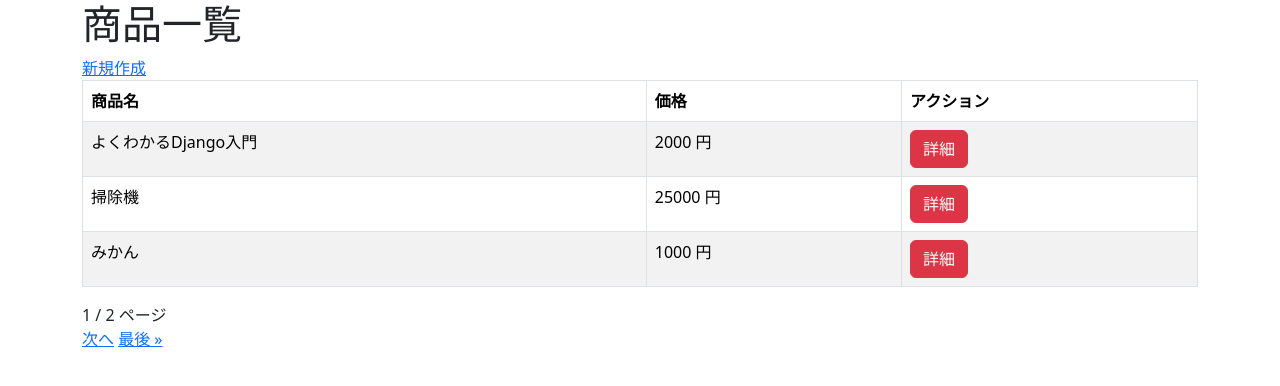
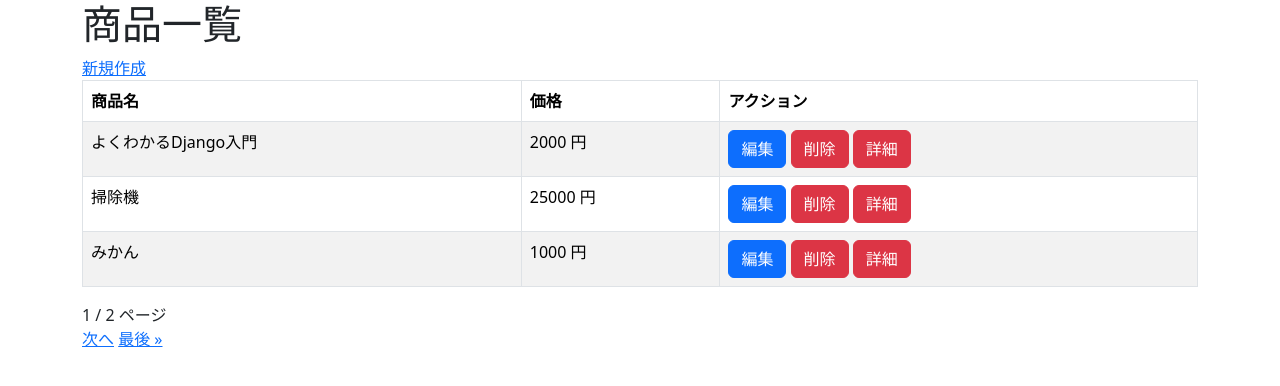
Before and after one commit to shintaro3104/django-basic-kadai, a Django app: page /crud/ in a window 1280 px wide. Shown: the top 386 px of the page. Run offline with Django 5.2, Linux system fonts and the light colour scheme; data comes from the database, SQL or seed files in the repository; both versions use the stored data as it was after the commit.

Commit message:
Add files via upload

```diff
--- a/kadai_010/crud/templates/crud/product_list.html
+++ b/kadai_010/crud/templates/crud/product_list.html
@@ -17,7 +17,9 @@
          <td>{{ product.name }}</td>
          <td>{{ product.price }} 円</td>
          <td>
-                   <button class="btn btn-danger" onclick="location.href='{% url 'detail' pk=product.pk %}'">詳細</button>
+            <button class="btn btn-primary" onclick="location.href='{% url 'edit' pk=product.pk %}'">編集</button>
+            <button class="btn btn-danger" onclick="location.href='{% url 'delete' pk=product.pk %}'">削除</button>
+            <button class="btn btn-danger" onclick="location.href='{% url 'detail' pk=product.pk %}'">詳細</button>
         </td>
      </tr>
      {% endfor %}
```
Also changed, not shown: kadai_010/db.sqlite3.
